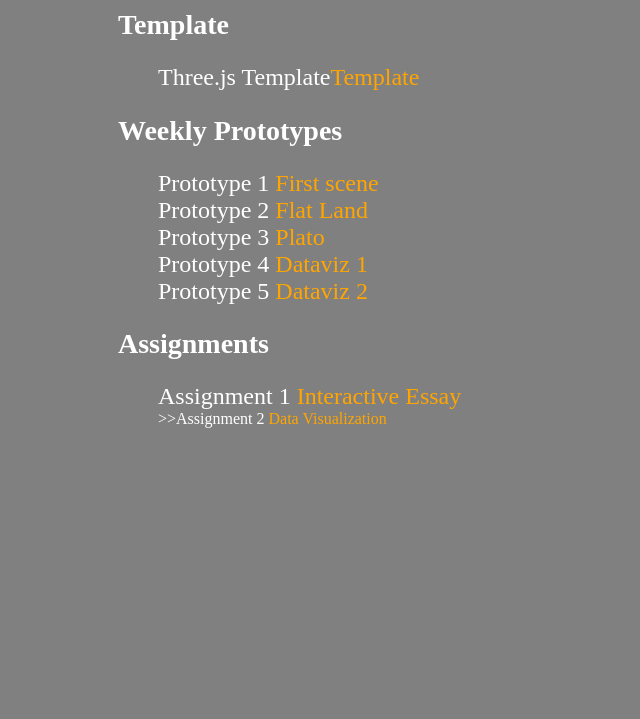
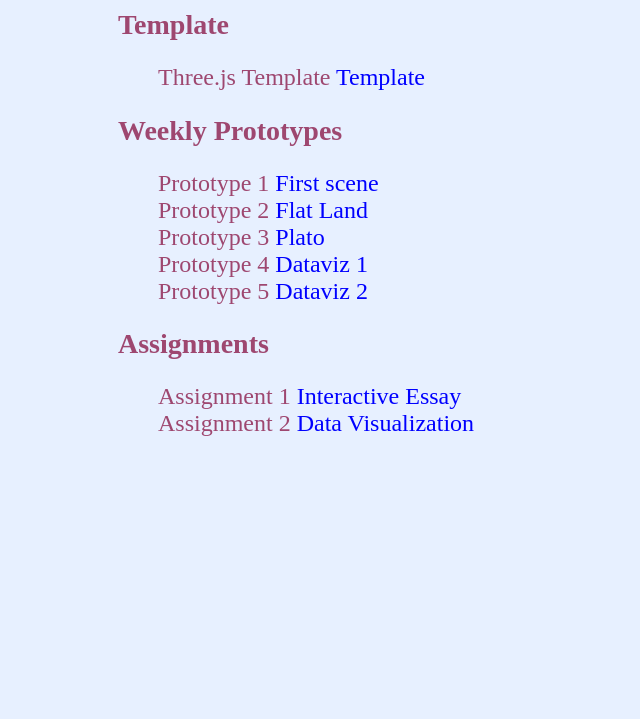
Before and after one commit to megansmith777/IASC-2P02, a plain HTML site: page index.html in a window 1280 px wide. Shown: the part 81-800 px from the top of the page, without its empty margins (318-958 px from the left). Drawn offline with Linux system fonts and the light colour scheme.

Commit message:
Add Website

```diff
--- a/index.html
+++ b/index.html
@@ -11,7 +11,7 @@
 
     <h2>Template</h2>
     <ul>
-        <li>Three.js Template<a href="Template/">Template</a></li>
+        <li>Three.js Template <a href= "Template/">Template</a></li>
     </ul>
 
     <h2>Weekly Prototypes</h2>
@@ -25,6 +25,6 @@
     <h2>Assignments</h2>
     <ul>
         <li>Assignment 1 <a href="assignment1/">Interactive Essay</a></li>
-        <li></li>></li>>Assignment 2 <a href="assignment2/">Data Visualization</a></li>
+        <li>Assignment 2<a href="assignment2/"> Data Visualization</a></li>
     </ul>
 </body>
--- a/style.css
+++ b/style.css
@@ -1,6 +1,6 @@
 body {
-    background-color: gray;
-    color: white;
+    background-color: #E7F0FF;
+    color: #9E4770;
     width: fit-content;
     margin: 0 auto;
     text-align: left;
@@ -20,10 +20,10 @@ li{
 }
 
 a{
-    color: orange;
+    color: blue;
     text-decoration: none;
 }
 
 a:hover{
-    color: aqua;
+    color: pink;
 }
```
